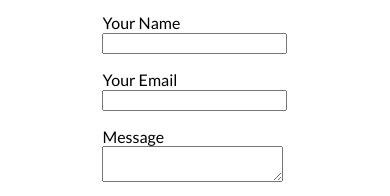
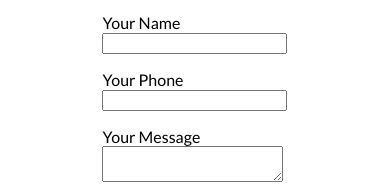
Before and after one commit to vdhyutidhara/poweredbyautistics-app, a React (Create React App) app: page / in a window 390 px wide. Shown: the part 4272-4468 px from the top of the page. Built offline with nearby package versions, Linux system fonts and the light colour scheme.

Commit message:
Homepage: Basic get in touch form added - Email replaced with Phone

```diff
--- a/src/Components/Main/Home.jsx
+++ b/src/Components/Main/Home.jsx
@@ -98,11 +98,11 @@ export default function Home() {
             <input type="text" id="name" name="name" />
           </p>
           <p>
-            <label for="email">Your Email</label><br />
-            <input type="email" id="email" name="email" />
+            <label for="phone">Your Phone</label><br />
+            <input type="phone" id="phone" name="phone" />
           </p>
           <p>
-            <label for="message">Message </label><br />
+            <label for="message">Your Message </label><br />
             <textarea name="message" id="message"></textarea>
           </p>
           <p>
```
